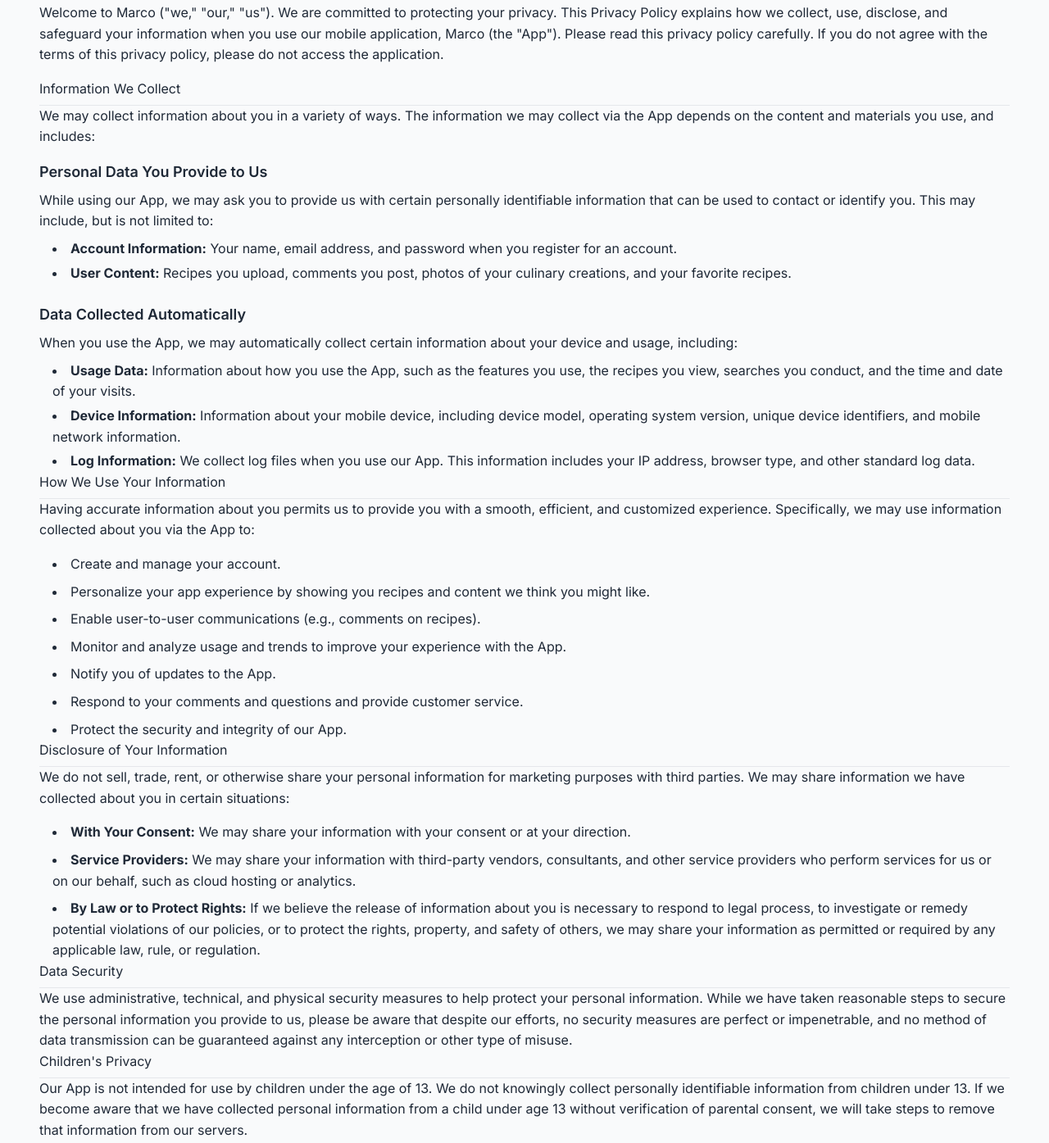
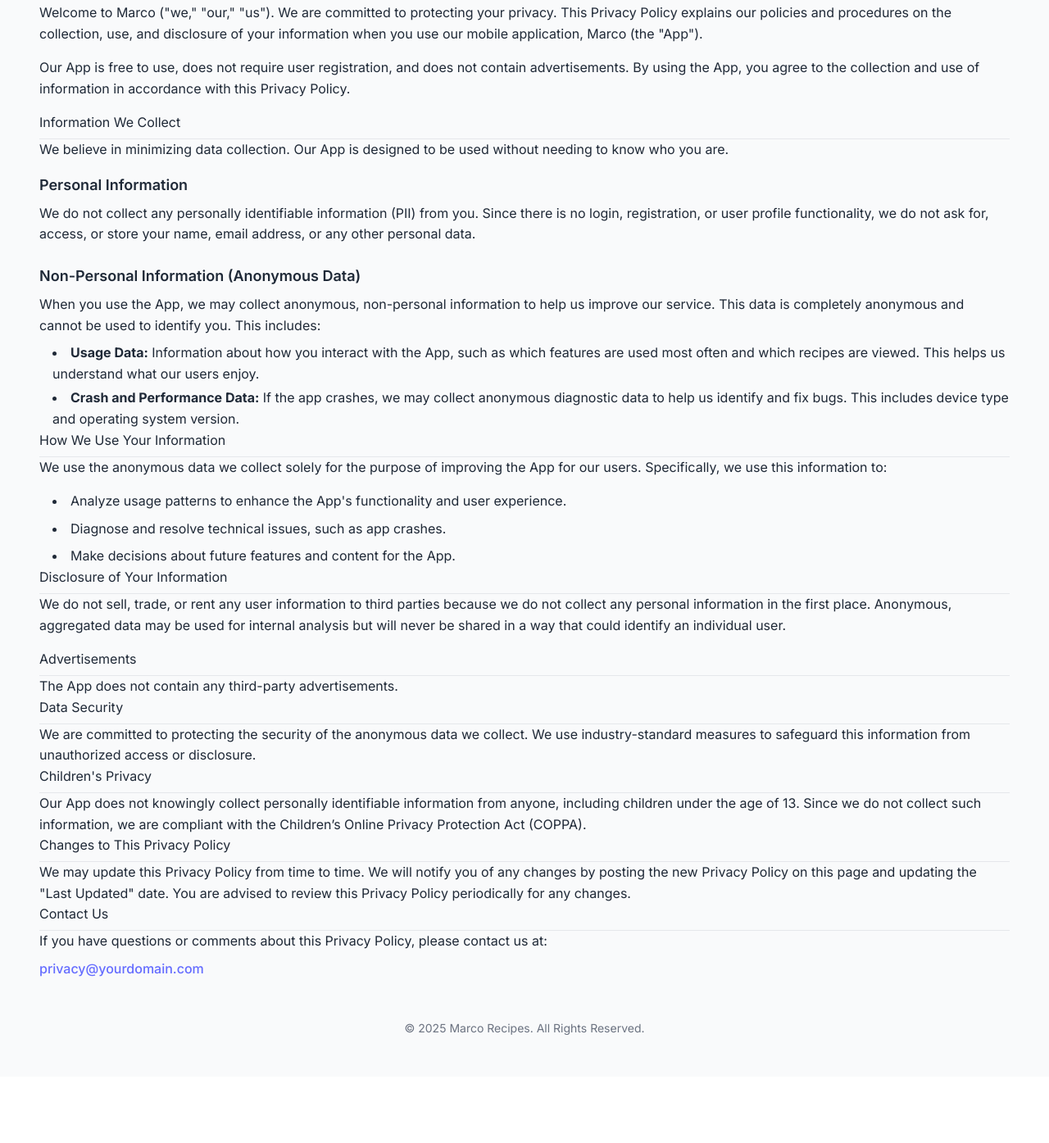
Before and after one commit to sergiosrtd/marco, a website built with Vite: page index.html in a window 1280 px wide. Shown: the part 167-1562 px from the top of the page at 82% size. After the commit the page ends 1481 px from the top, so only its background shows below. Built offline with nearby package versions, Linux system fonts and the light colour scheme.

Commit message:
se corrige contenido

```diff
--- a/index.html
+++ b/index.html
@@ -47,73 +47,71 @@
         <main>
             <section id="introduction">
                 <p class="mb-4">
-                    Welcome to Marco ("we," "our," "us"). We are committed to protecting your privacy. This Privacy Policy explains how we collect, use, disclose, and safeguard your information when you use our mobile application, Marco (the "App"). Please read this privacy policy carefully. If you do not agree with the terms of this privacy policy, please do not access the application.
+                    Welcome to Marco ("we," "our," "us"). We are committed to protecting your privacy. This Privacy Policy explains our policies and procedures on the collection, use, and disclosure of your information when you use our mobile application, Marco (the "App").
+                </p>
+                 <p class="mb-4">
+                    Our App is free to use, does not require user registration, and does not contain advertisements. By using the App, you agree to the collection and use of information in accordance with this Privacy Policy.
                 </p>
             </section>
 
             <section id="information-collection">
                 <h2>Information We Collect</h2>
-                <p class="mb-4">We may collect information about you in a variety of ways. The information we may collect via the App depends on the content and materials you use, and includes:</p>
+                <p class="mb-4">
+                   We believe in minimizing data collection. Our App is designed to be used without needing to know who you are.
+                </p>
 
-                <h3 class="text-lg font-semibold mt-4 mb-2">Personal Data You Provide to Us</h3>
+                <h3 class="text-lg font-semibold mt-4 mb-2">Personal Information</h3>
                 <p>
-                    While using our App, we may ask you to provide us with certain personally identifiable information that can be used to contact or identify you. This may include, but is not limited to:
+                    We do not collect any personally identifiable information (PII) from you. Since there is no login, registration, or user profile functionality, we do not ask for, access, or store your name, email address, or any other personal data.
+                </p>
+
+                <h3 class="text-lg font-semibold mt-6 mb-2">Non-Personal Information (Anonymous Data)</h3>
+                <p>
+                    When you use the App, we may collect anonymous, non-personal information to help us improve our service. This data is completely anonymous and cannot be used to identify you. This includes:
                 </p>
                 <ul class="list-disc list-inside ml-4 mt-2 space-y-1">
-                    <li><strong>Account Information:</strong> Your name, email address, and password when you register for an account.</li>
-                    <li><strong>User Content:</strong> Recipes you upload, comments you post, photos of your culinary creations, and your favorite recipes.</li>
-                </ul>
-
-                <h3 class="text-lg font-semibold mt-6 mb-2">Data Collected Automatically</h3>
-                <p>
-                    When you use the App, we may automatically collect certain information about your device and usage, including:
-                </p>
-                <ul class="list-disc list-inside ml-4 mt-2 space-y-1">
-                    <li><strong>Usage Data:</strong> Information about how you use the App, such as the features you use, the recipes you view, searches you conduct, and the time and date of your visits.</li>
-                    <li><strong>Device Information:</strong> Information about your mobile device, including device model, operating system version, unique device identifiers, and mobile network information.</li>
-                    <li><strong>Log Information:</strong> We collect log files when you use our App. This information includes your IP address, browser type, and other standard log data.</li>
+                    <li><strong>Usage Data:</strong> Information about how you interact with the App, such as which features are used most often and which recipes are viewed. This helps us understand what our users enjoy.</li>
+                    <li><strong>Crash and Performance Data:</strong> If the app crashes, we may collect anonymous diagnostic data to help us identify and fix bugs. This includes device type and operating system version.</li>
                 </ul>
             </section>
 
             <section id="how-we-use-information">
                 <h2>How We Use Your Information</h2>
                 <p class="mb-4">
-                    Having accurate information about you permits us to provide you with a smooth, efficient, and customized experience. Specifically, we may use information collected about you via the App to:
+                    We use the anonymous data we collect solely for the purpose of improving the App for our users. Specifically, we use this information to:
                 </p>
                 <ul class="list-disc list-inside ml-4 space-y-2">
-                    <li>Create and manage your account.</li>
-                    <li>Personalize your app experience by showing you recipes and content we think you might like.</li>
-                    <li>Enable user-to-user communications (e.g., comments on recipes).</li>
-                    <li>Monitor and analyze usage and trends to improve your experience with the App.</li>
-                    <li>Notify you of updates to the App.</li>
-                    <li>Respond to your comments and questions and provide customer service.</li>
-                    <li>Protect the security and integrity of our App.</li>
+                    <li>Analyze usage patterns to enhance the App's functionality and user experience.</li>
+                    <li>Diagnose and resolve technical issues, such as app crashes.</li>
+                    <li>Make decisions about future features and content for the App.</li>
                 </ul>
             </section>
 
             <section id="sharing-information">
                 <h2>Disclosure of Your Information</h2>
                 <p class="mb-4">
-                    We do not sell, trade, rent, or otherwise share your personal information for marketing purposes with third parties. We may share information we have collected about you in certain situations:
+                    We do not sell, trade, or rent any user information to third parties because we do not collect any personal information in the first place. Anonymous, aggregated data may be used for internal analysis but will never be shared in a way that could identify an individual user.
                 </p>
-                <ul class="list-disc list-inside ml-4 space-y-2">
-                    <li><strong>With Your Consent:</strong> We may share your information with your consent or at your direction.</li>
-                    <li><strong>Service Providers:</strong> We may share your information with third-party vendors, consultants, and other service providers who perform services for us or on our behalf, such as cloud hosting or analytics.</li>
-                    <li><strong>By Law or to Protect Rights:</strong> If we believe the release of information about you is necessary to respond to legal process, to investigate or remedy potential violations of our policies, or to protect the rights, property, and safety of others, we may share your information as permitted or required by any applicable law, rule, or regulation.</li>
-                </ul>
+            </section>
+
+             <section id="ads">
+                <h2>Advertisements</h2>
+                <p>
+                    The App does not contain any third-party advertisements.
+                </p>
             </section>
 
             <section id="data-security">
                 <h2>Data Security</h2>
                 <p>
-                    We use administrative, technical, and physical security measures to help protect your personal information. While we have taken reasonable steps to secure the personal information you provide to us, please be aware that despite our efforts, no security measures are perfect or impenetrable, and no method of data transmission can be guaranteed against any interception or other type of misuse.
+                    We are committed to protecting the security of the anonymous data we collect. We use industry-standard measures to safeguard this information from unauthorized access or disclosure.
                 </p>
             </section>
 
             <section id="childrens-privacy">
                 <h2>Children's Privacy</h2>
                 <p>
-                    Our App is not intended for use by children under the age of 13. We do not knowingly collect personally identifiable information from children under 13. If we become aware that we have collected personal information from a child under age 13 without verification of parental consent, we will take steps to remove that information from our servers.
+                    Our App does not knowingly collect personally identifiable information from anyone, including children under the age of 13. Since we do not collect such information, we are compliant with the Children’s Online Privacy Protection Act (COPPA).
                 </p>
             </section>
 
@@ -131,7 +129,7 @@
                 </p>
                 <p class="mt-2">
                     <!-- IMPORTANT: Replace with your actual contact email -->
-                    <a href="mailto:sergiosrtd@gmail.com" class="font-medium">sergiosrtd@gmail.com</a>
+                    <a href="mailto:privacy@example.com" class="font-medium">privacy@yourdomain.com</a>
                 </p>
             </section>
         </main>
```
